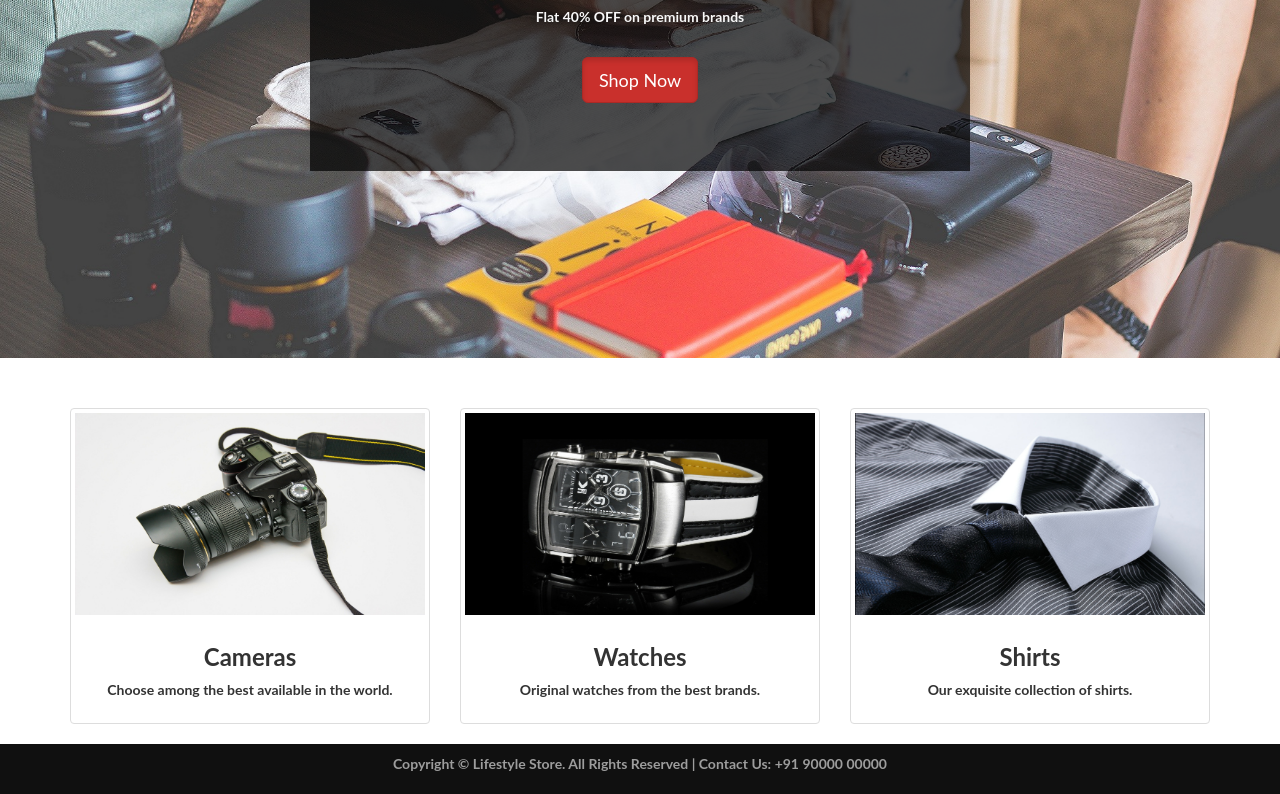
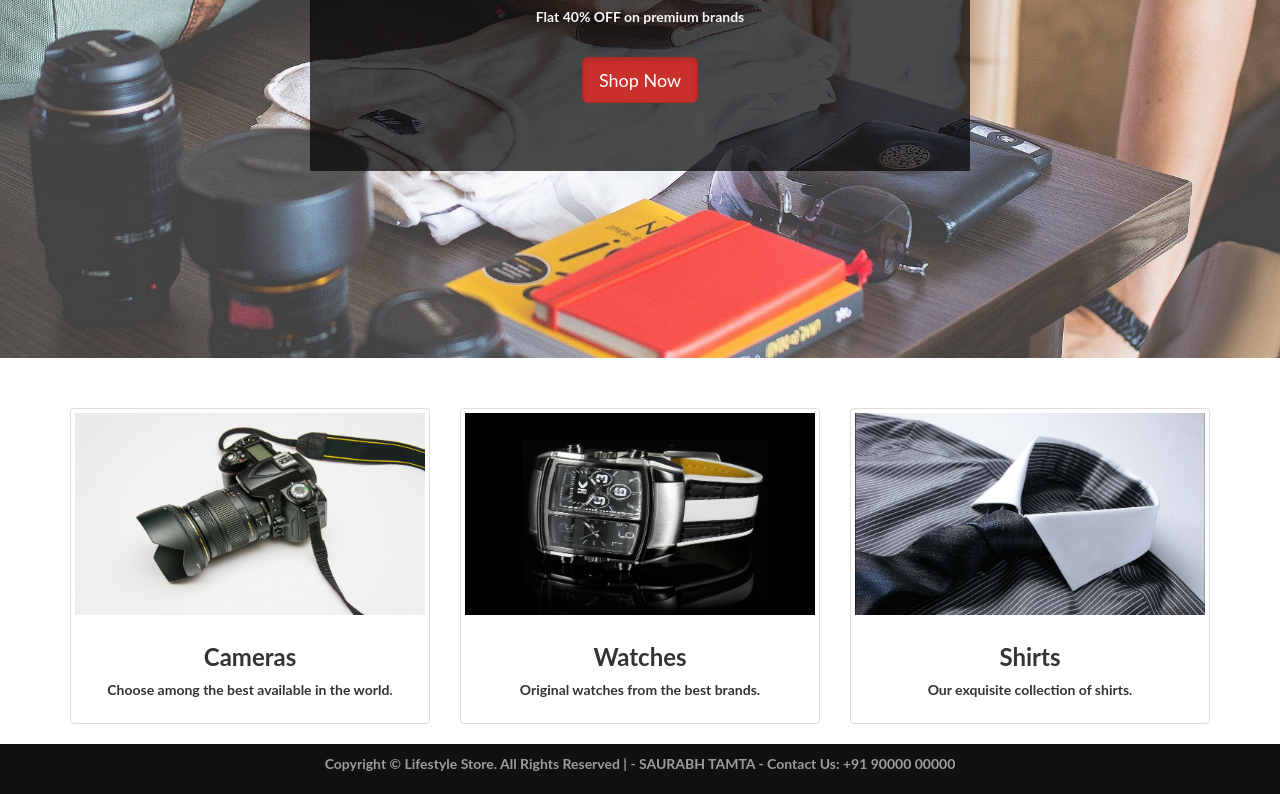
Before and after one commit to st104/st, a plain HTML site: page index.html in a window 1280 px wide. Shown: the part 318-1112 px from the top of the page. Drawn offline with Linux system fonts and the light colour scheme.

Commit message:
Update index.html

```diff
--- a/index.html
+++ b/index.html
@@ -98,7 +98,7 @@
         <footer>
             <div class="container">
                 <center>
-                    <p>Copyright &copy; Lifestyle Store. All Rights Reserved  |  Contact Us: +91 90000 00000</p>
+                    <p>Copyright &copy; Lifestyle Store. All Rights Reserved  | - SAURABH TAMTA - Contact Us: +91 90000 00000</p>
                 </center>
             </div>
         </footer>
```
